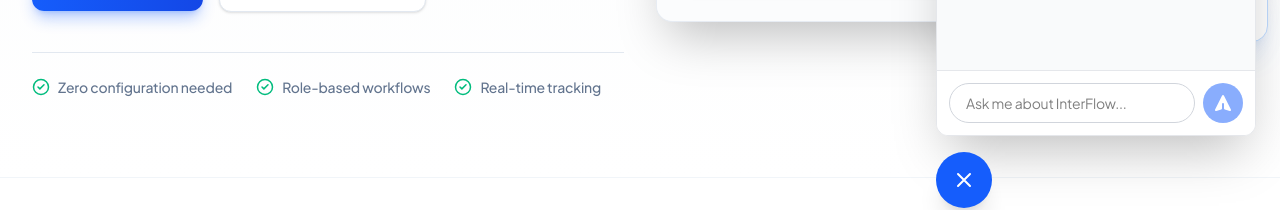
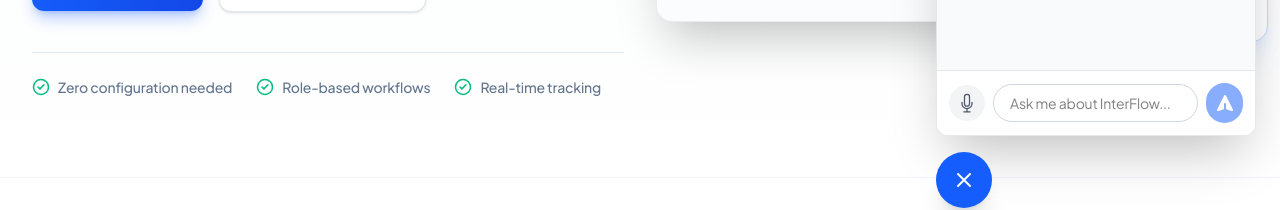
Before and after one commit to adil-itz/internship_management, a React (Vite) app in the folder client/: page / in a window 1280 px wide. Both pictures are taken after a click on the button 1228 px from the left and 748 px from the top of the page. Shown: the part 568-778 px from the top of the page. Built offline with nearby package versions, Linux system fonts and the light colour scheme.

Commit message:
voice recognisation

```diff
--- a/client/src/components/FloatingChatbot.jsx
+++ b/client/src/components/FloatingChatbot.jsx
@@ -11,8 +11,11 @@ const FloatingChatbot = () => {
   ]);
   const [input, setInput] = useState('');
   const [isLoading, setIsLoading] = useState(false);
+  const [isListening, setIsListening] = useState(false);
 
   const messagesEndRef = useRef(null);
+  const recognitionRef = useRef(null);
+  const formRef = useRef(null);
 
   const scrollToBottom = () => {
     messagesEndRef.current?.scrollIntoView({ behavior: 'smooth' });
@@ -21,6 +24,51 @@ const FloatingChatbot = () => {
   useEffect(() => {
     scrollToBottom();
   }, [messages, isOpen]);
+
+  useEffect(() => {
+    const SpeechRecognition = window.SpeechRecognition || window.webkitSpeechRecognition;
+    if (SpeechRecognition) {
+      const recognition = new SpeechRecognition();
+      recognition.continuous = false;
+      recognition.interimResults = false;
+
+      recognition.onstart = () => setIsListening(true);
+
+      recognition.onresult = (event) => {
+        const transcript = event.results[0][0].transcript;
+        setInput(transcript);
+
+        setTimeout(() => {
+           if(formRef.current) {
+               formRef.current.dispatchEvent(new Event('submit', { cancelable: true, bubbles: true }));
+           }
+        }, 800);
+      };
+
+      recognition.onerror = (event) => {
+        console.error('Speech recognition error', event.error);
+        setIsListening(false);
+      };
+
+      recognition.onend = () => setIsListening(false);
+
+      recognitionRef.current = recognition;
+    }
+  }, []);
+
+  const toggleListen = (e) => {
+    e.preventDefault();
+    if (isListening) {
+      recognitionRef.current?.stop();
+    } else {
+      if (recognitionRef.current) {
+        recognitionRef.current.lang = 'en-IN';
+        recognitionRef.current.start();
+      } else {
+        alert('Your browser does not support Voice Search. Please use Chrome.');
+      }
+    }
+  };
 
   const toggleChat = () => setIsOpen(!isOpen);
 
@@ -76,11 +124,13 @@ const FloatingChatbot = () => {
               </svg>
               InterFlow AI
             </div>
-            <button onClick={toggleChat} className="text-white hover:text-gray-200 focus:outline-none">
-              <svg xmlns="http://www.w3.org/2000/svg" className="h-5 w-5" viewBox="0 0 20 20" fill="currentColor">
-                <path fillRule="evenodd" d="M4.293 4.293a1 1 0 011.414 0L10 8.586l4.293-4.293a1 1 0 111.414 1.414L11.414 10l4.293 4.293a1 1 0 01-1.414 1.414L10 11.414l-4.293 4.293a1 1 0 01-1.414-1.414L8.586 10 4.293 5.707a1 1 0 010-1.414z" clipRule="evenodd" />
-              </svg>
-            </button>
+            <div className="flex items-center gap-2">
+              <button onClick={toggleChat} className="text-white hover:text-gray-200 focus:outline-none">
+                <svg xmlns="http://www.w3.org/2000/svg" className="h-5 w-5" viewBox="0 0 20 20" fill="currentColor">
+                  <path fillRule="evenodd" d="M4.293 4.293a1 1 0 011.414 0L10 8.586l4.293-4.293a1 1 0 111.414 1.414L11.414 10l4.293 4.293a1 1 0 01-1.414 1.414L10 11.414l-4.293 4.293a1 1 0 01-1.414-1.414L8.586 10 4.293 5.707a1 1 0 010-1.414z" clipRule="evenodd" />
+                </svg>
+              </button>
+            </div>
           </div>
 
           <div className="flex-1 p-4 overflow-y-auto bg-gray-50 flex flex-col gap-3">
@@ -107,14 +157,24 @@ const FloatingChatbot = () => {
             <div ref={messagesEndRef} />
           </div>
 
-          <form onSubmit={sendMessage} className="p-3 bg-white border-t border-gray-200 flex gap-2">
+          <form ref={formRef} onSubmit={sendMessage} className="p-3 bg-white border-t border-gray-200 flex gap-2 items-center">
+            <button
+              type="button"
+              onClick={toggleListen}
+              className={`p-2 rounded-full transition-colors flex items-center justify-center ${isListening ? 'bg-red-500 text-white animate-pulse' : 'bg-gray-100 text-gray-600 hover:bg-gray-200'}`}
+              title="Voice Search"
+            >
+              <svg xmlns="http://www.w3.org/2000/svg" fill="none" viewBox="0 0 24 24" strokeWidth={1.5} stroke="currentColor" className="w-5 h-5">
+                <path strokeLinecap="round" strokeLinejoin="round" d="M12 18.75a6 6 0 006-6v-1.5m-6 7.5a6 6 0 01-6-6v-1.5m6 7.5v3.75m-3.75 0h7.5M12 15.75a3 3 0 01-3-3V4.5a3 3 0 116 0v8.25a3 3 0 01-3 3z" />
+              </svg>
+            </button>
             <input
               type="text"
               value={input}
               onChange={(e) => setInput(e.target.value)}
-              placeholder="Ask me about InterFlow..."
+              placeholder={isListening ? 'Listening...' : 'Ask me about InterFlow...'}
               className="flex-1 border border-gray-300 rounded-full px-4 py-2 text-sm focus:outline-none focus:border-blue-500 focus:ring-1 focus:ring-blue-500 text-black"
-              disabled={isLoading}
+              disabled={isLoading || isListening}
             />
             <button
               type="submit"
```
